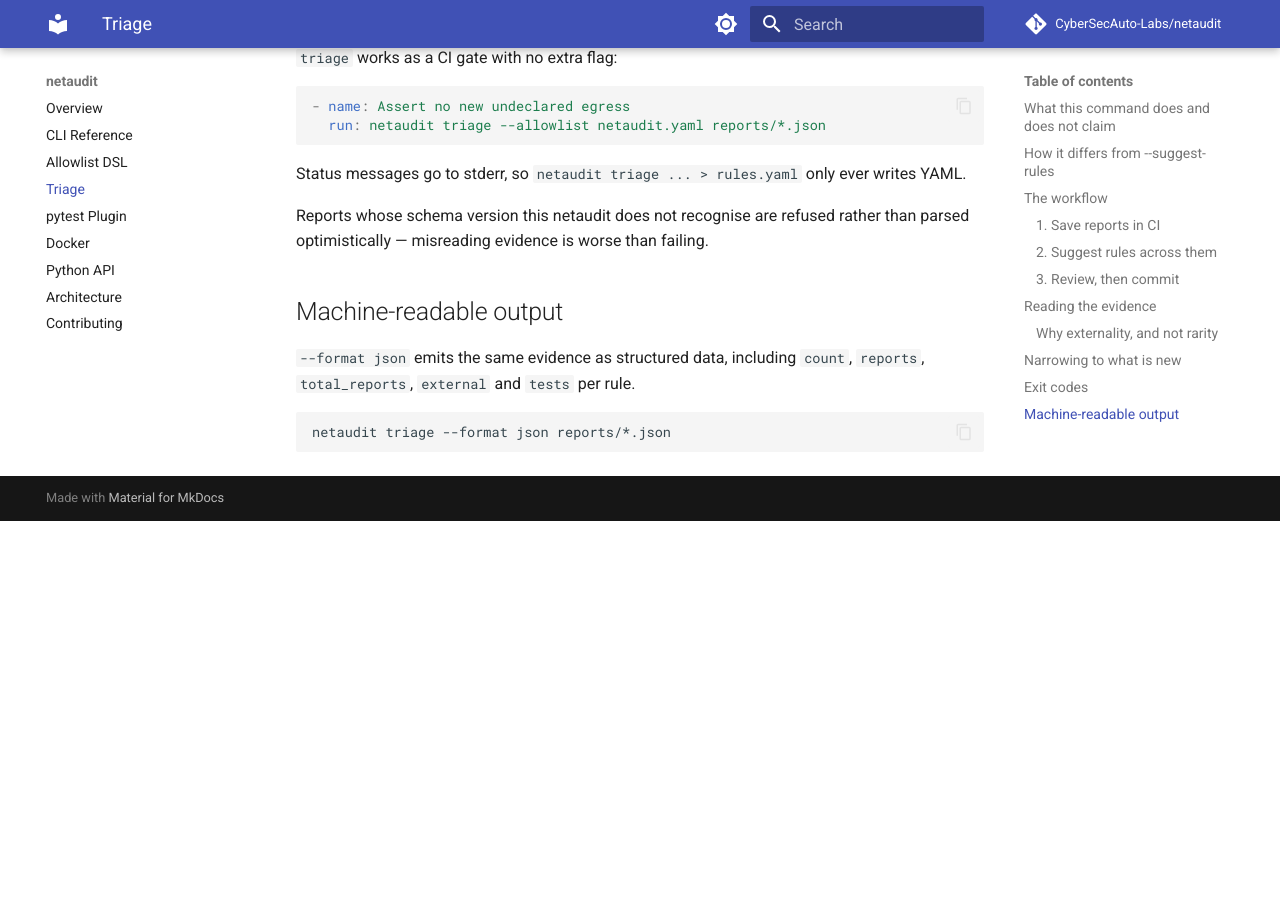
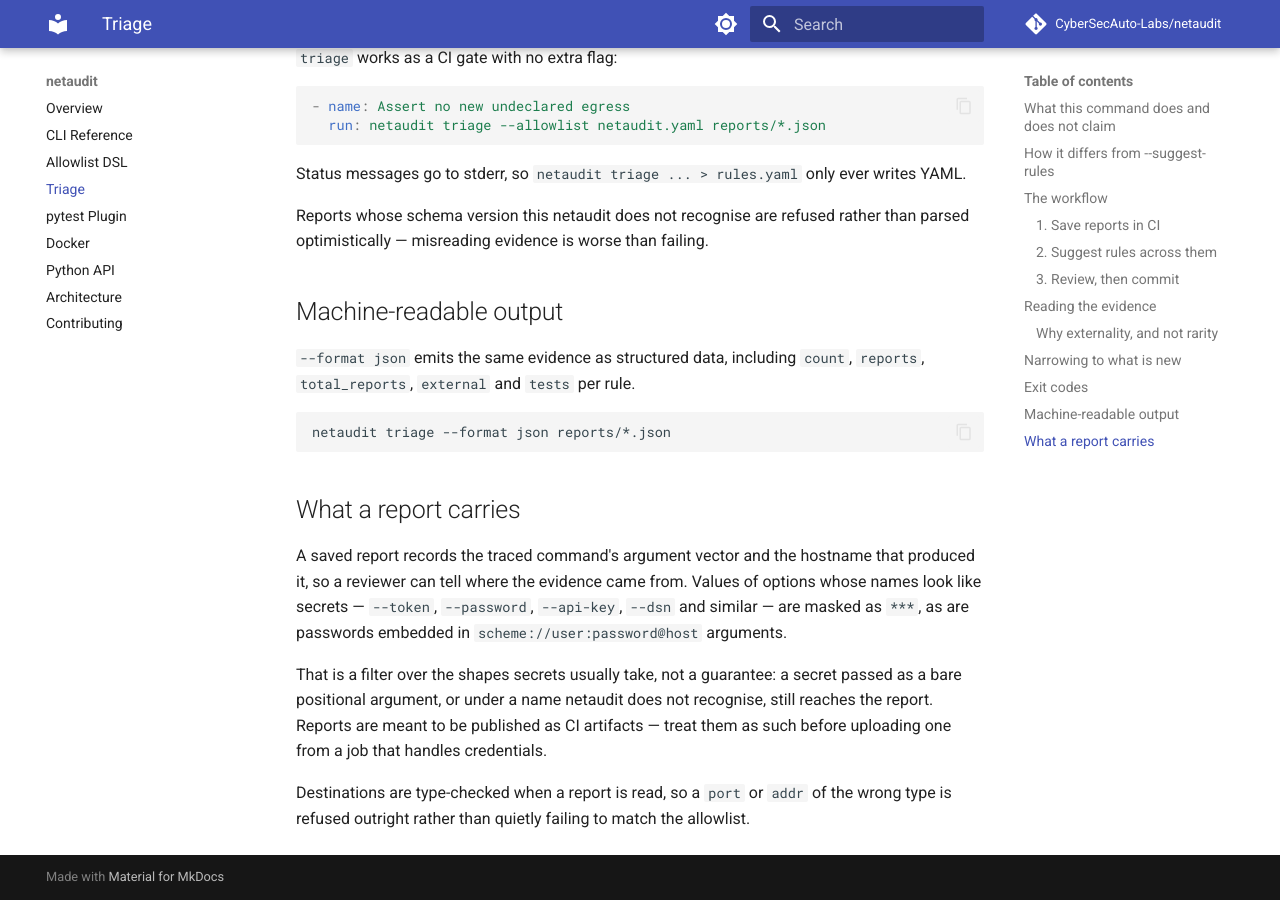
Before and after one commit to CyberSecAuto-Labs/netaudit, an MkDocs documentation site: the page built from docs/triage.md, in a window 1280 px wide and 900 px high, scrolled down 3427 px. Built offline with MkDocs 1.6.1 and Material for MkDocs 9.7.7, drawn with Linux system fonts in a browser that asks for light colours; comment, search, counter and statistics services are not loaded; before the commit the page ends 3948 px from its top, so only the background shows below that.

Commit message:
docs: describe what a saved report carries and what is masked

````diff
--- a/docs/triage.md
+++ b/docs/triage.md
@@ -149,3 +149,18 @@ parsed optimistically — misreading evidence is worse than failing.
 ```bash
 netaudit triage --format json reports/*.json
 ```
+
+## What a report carries
+
+A saved report records the traced command's argument vector and the hostname that produced
+it, so a reviewer can tell where the evidence came from. Values of options whose names look
+like secrets — `--token`, `--password`, `--api-key`, `--dsn` and similar — are masked as
+`***`, as are passwords embedded in `scheme://user:password@host` arguments.
+
+That is a filter over the shapes secrets usually take, not a guarantee: a secret passed as
+a bare positional argument, or under a name netaudit does not recognise, still reaches the
+report. Reports are meant to be published as CI artifacts — treat them as such before
+uploading one from a job that handles credentials.
+
+Destinations are type-checked when a report is read, so a `port` or `addr` of the wrong
+type is refused outright rather than quietly failing to match the allowlist.
````
